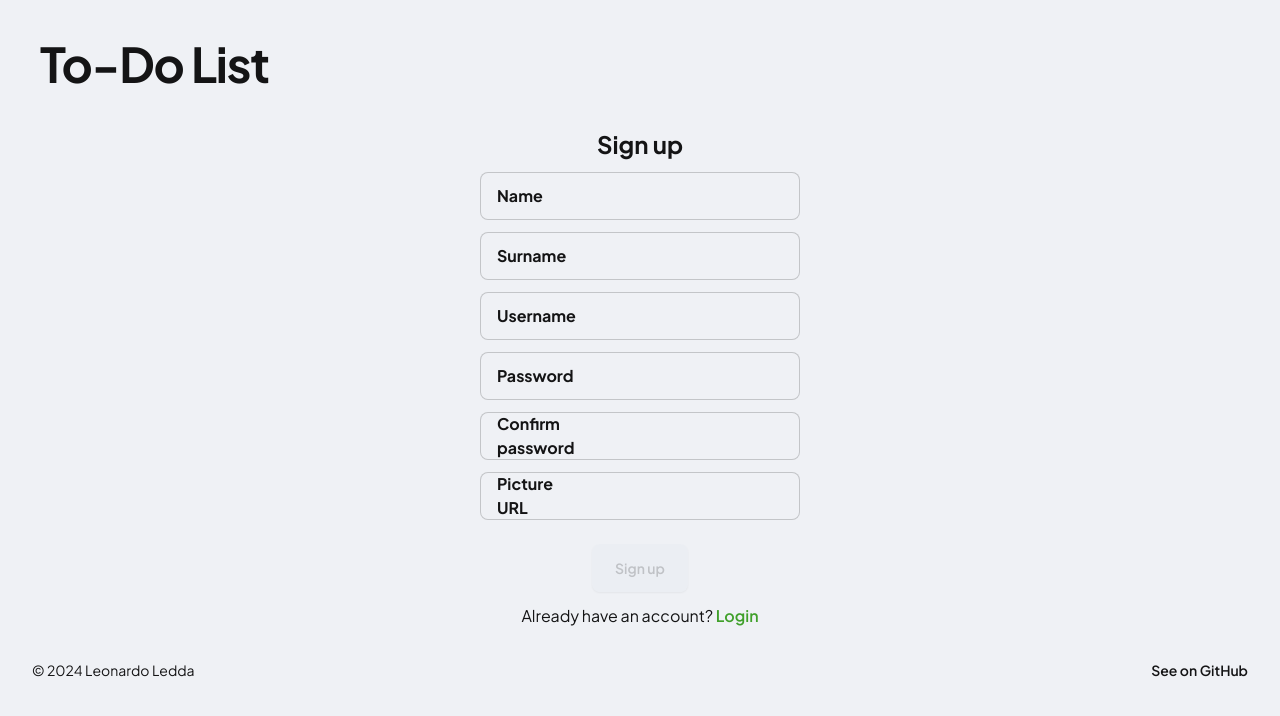
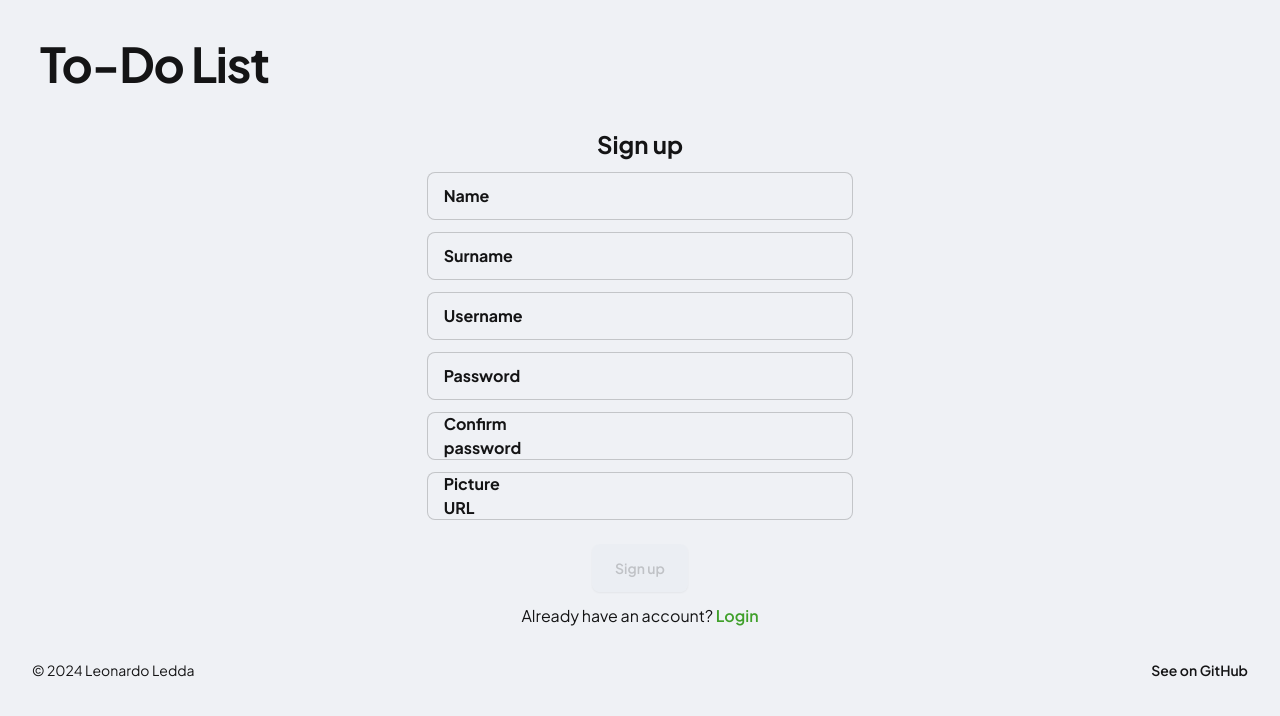
Before and after one commit to LeddaZ/todo-frontend, an Angular app: page /register in a window 1280 px wide. Shown: the top 716 px of the page. Built offline with nearby package versions, Linux system fonts and the light colour scheme; no server answers.

Commit message:
todo-frontend: Fix login and register widths
Signed-off-by: Leonardo Ledda <leonardoledda@gmail.com>

```diff
--- a/src/app/pages/login/login.component.html
+++ b/src/app/pages/login/login.component.html
@@ -1,6 +1,6 @@
-<div class="tw-mx-auto tw-w-1/4">
-  <div>
-    <h2 class="tw-font-bold tw-text-center tw-text-2xl">Login</h2>
+<div class="tw-mx-auto">
+  <h2 class="tw-font-bold tw-text-center tw-text-2xl">Login</h2>
+  <div class="tw-w-4/5 md:tw-w-2/3 lg:tw-w-2/5 xl:tw-w-1/3 tw-mx-auto">
     <form (ngSubmit)="login()" [formGroup]="loginForm">
       <label class="tw-input tw-input-bordered tw-flex tw-items-center tw-gap-2 tw-my-3">
         <p class="tw-font-bold">Username</p>
@@ -22,9 +22,9 @@
         </button>
       </div>
     </form>
-    <p class="tw-text-center">
-      Don't have an account?
-      <a class="tw-text-success tw-font-semibold" routerLink="/register">Sign up</a>
-    </p>
   </div>
+  <p class="tw-text-center">
+    Don't have an account?
+    <a class="tw-text-success tw-font-semibold" routerLink="/register">Sign up</a>
+  </p>
 </div>
--- a/src/app/pages/register/register.component.html
+++ b/src/app/pages/register/register.component.html
@@ -1,6 +1,6 @@
-<div class="tw-mx-auto tw-w-1/4">
-  <div>
-    <h2 class="tw-font-bold tw-text-center tw-text-2xl">Sign up</h2>
+<div class="tw-mx-auto">
+  <h2 class="tw-font-bold tw-text-center tw-text-2xl">Sign up</h2>
+  <div class="tw-w-4/5 md:tw-w-2/3 lg:tw-w-2/5 xl:tw-w-1/3 tw-mx-auto">
     <form (ngSubmit)="signUp()" [formGroup]="registrationForm">
       <label class="tw-input tw-input-bordered tw-flex tw-items-center tw-gap-2 tw-my-3">
         <p class="tw-font-bold">Name</p>
@@ -46,9 +46,9 @@
         </button>
       </div>
     </form>
-    <p class="tw-text-center">
-      Already have an account?
-      <a class="tw-text-success tw-font-semibold" routerLink="/login">Login</a>
-    </p>
   </div>
+  <p class="tw-text-center">
+    Already have an account?
+    <a class="tw-text-success tw-font-semibold" routerLink="/login">Login</a>
+  </p>
 </div>
```
